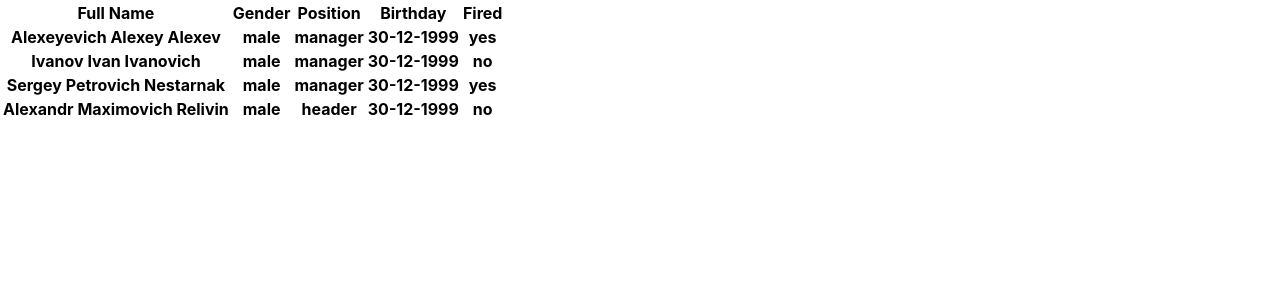
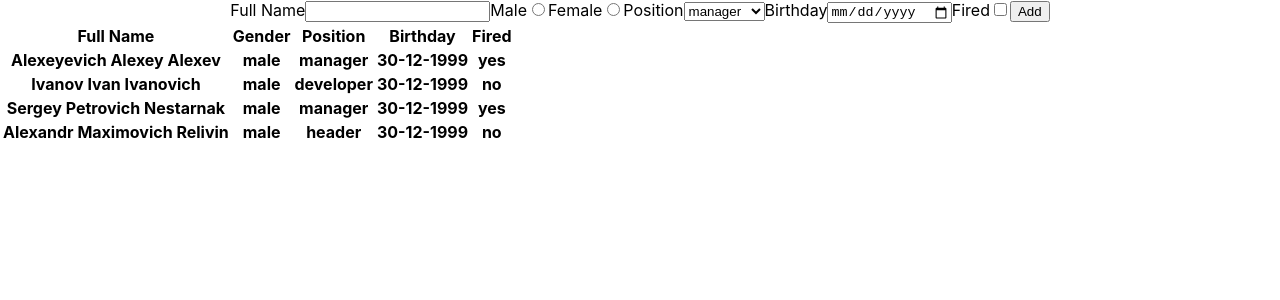
Before and after one commit to matcur/employee-dictionary, a React (Create React App) app: page / in a window 1280 px wide. Shown: the top 300 px of the page. Built offline with nearby package versions, Linux system fonts and the light colour scheme.

Commit message:
new: add new employee form

```diff
--- a/src/App.tsx
+++ b/src/App.tsx
@@ -2,7 +2,7 @@ import React from 'react';
 import './App.css';
 import { StoresProvider } from './stores';
 import {EmployeeStore} from "./stores/EmployeeStore";
-import {EmployeeDictionary} from "./components/employees/EmployeeDictionary";
+import {EmployeeDictionary} from "./components/employees/EmployeeDictionary"
 
 function App() {
   const employeeStore = new EmployeeStore();
--- a/src/components/employees/EmployeeDictionary.tsx
+++ b/src/components/employees/EmployeeDictionary.tsx
@@ -1,13 +1,22 @@
 import {observer} from "mobx-react";
 import {useStores} from "../../stores";
 import {EmployeeList} from "./EmployeeList";
+import {NewEmployeeForm} from "./NewEmployeeForm";
+import {NewEmployee} from "../../models";
+import {maxId} from "../../utils/maxId";
 
 export const EmployeeDictionary = observer(() => {
   const stores = useStores();
   const employeeStore = stores.employee;
 
+  const addEmployee = (newEmployee: NewEmployee) => {
+    const employee = {...newEmployee, id: maxId(employeeStore.employees)};
+    employeeStore.add(employee);
+  }
+
   return (
     <div className="employee-dictionary">
+      <NewEmployeeForm addEmployee={addEmployee}/>
       <EmployeeList employees={employeeStore.employees}/>
     </div>
   )
--- a/src/components/employees/EmployeeList.tsx
+++ b/src/components/employees/EmployeeList.tsx
@@ -1,12 +1,13 @@
 import {Employee} from "../../models";
 import {FC} from "react";
 import {EmployeeItem} from "./EmployeeItem";
+import {observer} from "mobx-react";
 
 type Props = {
   employees: Employee[]
 }
 
-export const EmployeeList: FC<Props> = ({employees}) => {
+export const EmployeeList: FC<Props> = observer(({employees}) => {
   return (
     <table className="employee-list">
       <thead>
@@ -19,11 +20,8 @@ export const EmployeeList: FC<Props> = ({employees}) => {
         </tr>
       </thead>
       <tbody>
-        {
-          employees.map(e => <EmployeeItem employee={e}/>)
-        }
+        {employees.map((e, i) => <EmployeeItem key={i} employee={e}/>)}
       </tbody>
     </table>
   )
-}
-//ФИО, пол, должность, датой рождения и признаком уволен
+})
--- /dev/null
+++ b/src/components/employees/NewEmployeeForm.tsx
@@ -0,0 +1,85 @@
+import {NewEmployee} from "../../models";
+import {ChangeEvent, FC, FormEvent, useState} from "react";
+import {useInput} from "../../hooks/useInput";
+
+type Props = {
+  addEmployee: (employee: NewEmployee) => void
+}
+
+export const NewEmployeeForm: FC<Props> = ({addEmployee}) => {
+  const fullName = useInput('');
+  const gender = useInput('');
+  const birthday = useInput('');
+  const position = useInput('');
+  const [fired, setFired] = useState(false);
+
+  const positions = ['manager', 'developer', 'header'];
+
+  function handlePositionChange(e: ChangeEvent<HTMLSelectElement>) {
+    position.onChange(e.currentTarget.value);
+  }
+  const handleSubmit = (e: FormEvent<HTMLFormElement>) => {
+    e.preventDefault();
+    addEmployee({
+      fullName: fullName.value,
+      gender: gender.value,
+      position: position.value,
+      birthday: birthday.value,
+      fired: fired,
+    });
+    clearForm();
+  }
+  const handleFiredChange = (e: ChangeEvent<HTMLInputElement>) => {
+    setFired(e.currentTarget.checked);
+  }
+  const clearForm = () => {
+    fullName.onChange('');
+    gender.onChange('');
+    position.onChange('manager');
+    birthday.onChange('');
+    setFired(false);
+  }
+
+  const makePositionOption = (value: string, index: number) => {
+    return (
+      <option
+        selected={value === position.value}
+        key={index}
+        value={value}>{value}</option>
+    )
+  }
+
+  return (
+    <div>
+      <form onSubmit={handleSubmit}>
+        <label>
+          Full Name
+          <input {...fullName}/>
+        </label>
+        <label htmlFor="">
+          Male
+          <input {...gender} type="radio" value="male" name="gender"/>
+        </label>
+        <label htmlFor="">
+          Female
+          <input {...gender} type="radio" value="female" name="gender"/>
+        </label>
+        <label>
+          Position
+          <select onChange={handlePositionChange}>
+            {positions.map(makePositionOption)}
+          </select>
+        </label>
+        <label>
+          Birthday
+          <input {...birthday} type="date"/>
+        </label>
+        <label>
+          Fired
+          <input checked={fired} onChange={handleFiredChange} type="checkbox"/>
+        </label>
+        <button type="submit">Add</button>
+      </form>
+    </div>
+  )
+}
--- /dev/null
+++ b/src/hooks/useInput.ts
@@ -0,0 +1,20 @@
+import {FormEvent, useState} from "react";
+
+export const useInput = (initialState = '') => {
+  const [value, setValue] = useState(initialState)
+
+  const onChange = (e: FormEvent<HTMLInputElement> | string) => {
+    if (typeof e === 'string') {
+      setValue(e)
+
+      return
+    }
+
+    setValue(e.currentTarget.value)
+  }
+
+  return {
+    value,
+    onChange
+  }
+}
--- a/src/models.ts
+++ b/src/models.ts
@@ -3,7 +3,9 @@ export type Employee = {
   fullName: string
   position: string
   birthday: string
-  gender: 'male' | 'female'
+  gender: string
   fired: boolean
   colleagues?: Employee[]
-}
+};
+
+export type NewEmployee = Omit<Employee, 'id'>
--- a/src/stores/EmployeeStore.ts
+++ b/src/stores/EmployeeStore.ts
@@ -1,4 +1,4 @@
-import {action, observable} from "mobx";
+import {action, makeAutoObservable, observable} from "mobx";
 import {Employee} from "../models";
 
 export class EmployeeStore {
@@ -16,7 +16,7 @@ export class EmployeeStore {
     {
       id: 2,
       fullName: 'Ivanov Ivan Ivanovich',
-      position: 'manager',
+      position: 'developer',
       birthday: '30-12-1999',
       gender: 'male',
       fired: false,
@@ -42,6 +42,10 @@ export class EmployeeStore {
     },
   ];
 
+  constructor() {
+    makeAutoObservable(this);
+  }
+
   @action
   add(employee: Employee) {
     this.employees.push(employee);
--- /dev/null
+++ b/src/utils/maxId.ts
@@ -0,0 +1,10 @@
+export const maxId = (items: {id: number}[]) => {
+  let maxId = 0;
+  items.forEach(i => {
+    if (i.id > maxId) {
+      maxId = i.id;
+    }
+  })
+
+  return maxId;
+}
```
